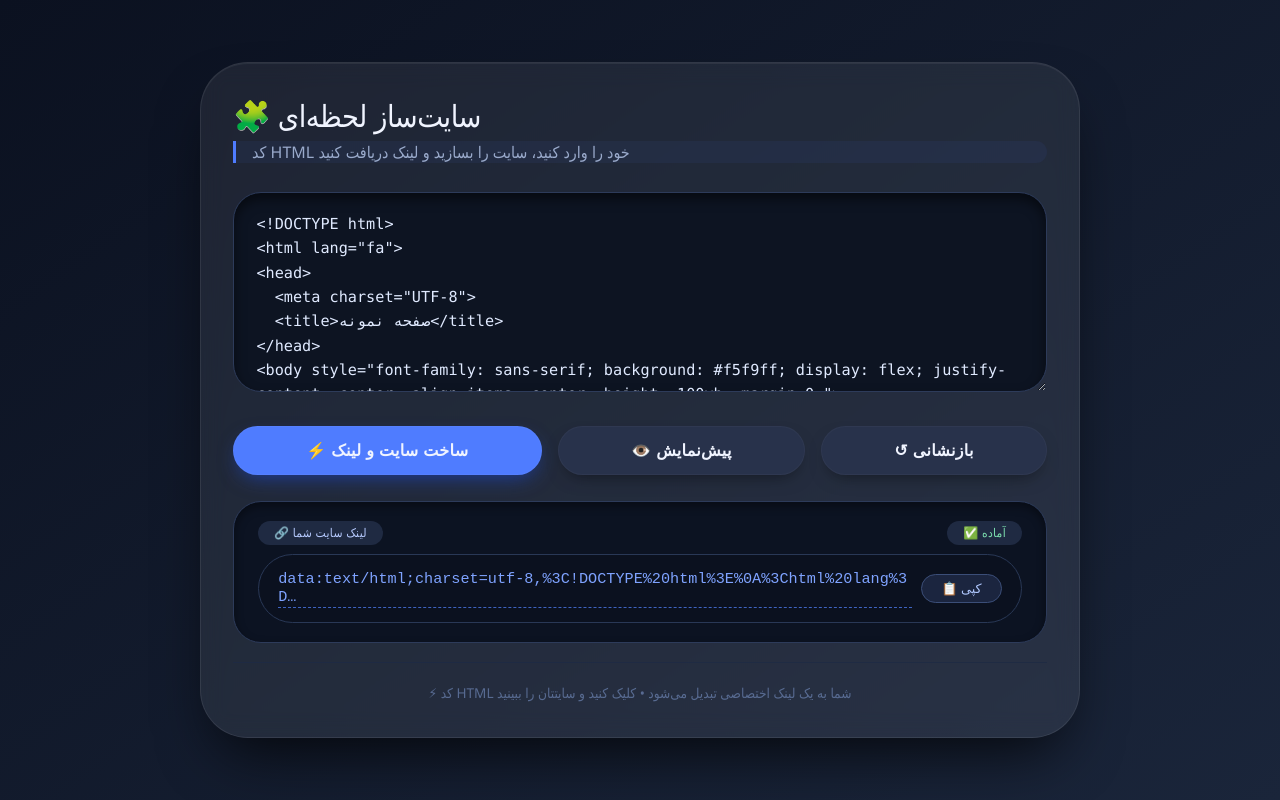
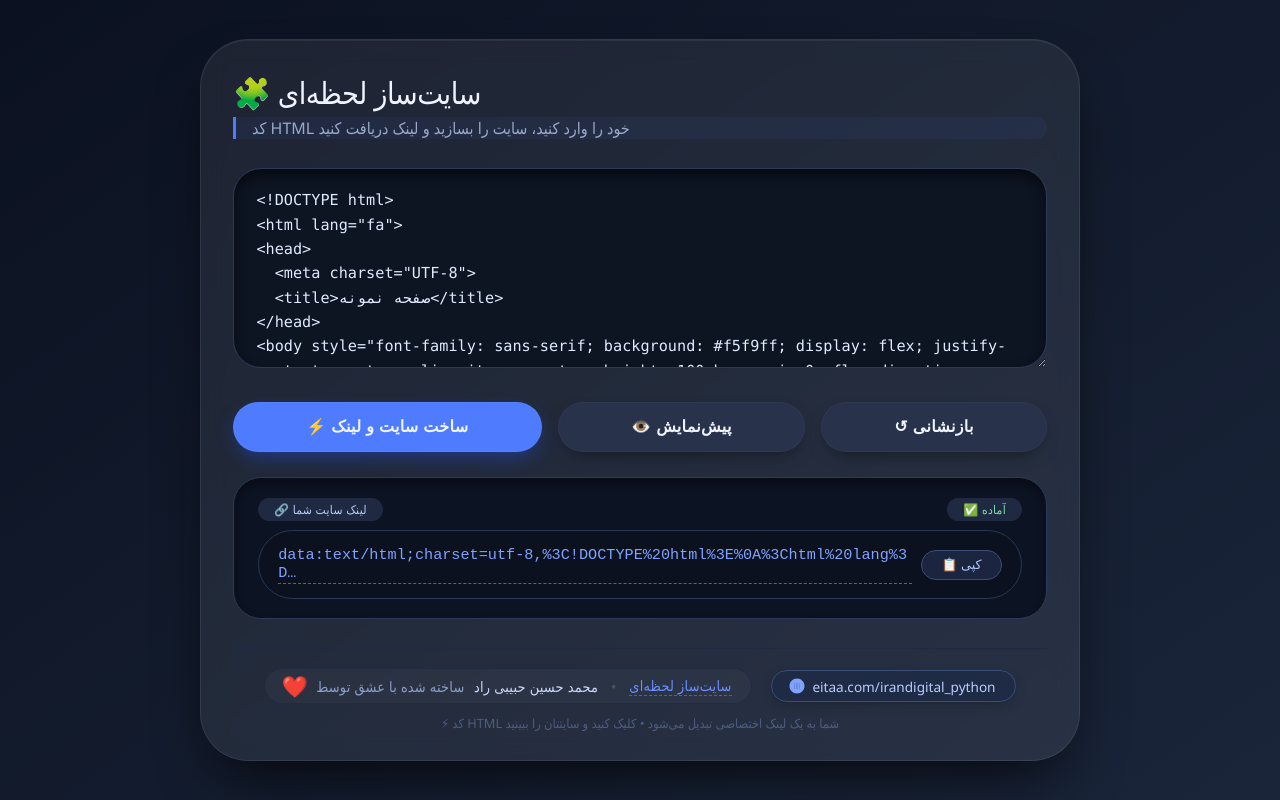
Before and after one commit to mh1392rad-source/web, a plain HTML site: page index.html in a window 1280 px wide. Drawn offline with Linux system fonts and the light colour scheme.

Commit message:
Update index.html

```diff
--- a/index.html
+++ b/index.html
@@ -29,7 +29,7 @@
             -webkit-backdrop-filter: blur(12px);
             border: 1px solid rgba(255, 255, 255, 0.08);
             border-radius: 48px;
-            padding: 2rem 2rem 2.2rem;
+            padding: 2rem 2rem 1.8rem;
             box-shadow: 0 30px 60px -20px rgba(0, 0, 0, 0.8), inset 0 1px 0 rgba(255, 255, 255, 0.06);
             transition: 0.3s;
         }
@@ -125,14 +125,6 @@
             background: #36466b;
         }
 
-        .btn-success {
-            background: #1f9a6e;
-        }
-
-        .btn-success:hover {
-            background: #2bb884;
-        }
-
         .btn:active {
             transform: scale(0.97);
         }
@@ -217,26 +209,113 @@
             color: white;
         }
 
-        .footer-note {
-            margin-top: 1.2rem;
-            color: #5e729b;
-            font-size: 0.85rem;
+        /* ===== بخش پایین: امضا ===== */
+        .footer-credit {
+            margin-top: 1.8rem;
+            padding-top: 1.2rem;
+            border-top: 1px solid #1f2b44;
+            display: flex;
+            flex-wrap: wrap;
+            align-items: center;
+            justify-content: center;
+            gap: 0.8rem 1.2rem;
             text-align: center;
-            border-top: 1px solid #1f2b44;
-            padding-top: 1.2rem;
-            opacity: 0.9;
         }
 
-        .empty-state {
-            color: #5a709b;
-            font-style: italic;
-            font-weight: 300;
+        .credit-text {
+            color: #8a9fc9;
+            font-size: 0.9rem;
+            font-weight: 400;
+            letter-spacing: 0.2px;
+            background: rgba(255, 255, 255, 0.03);
+            padding: 0.3rem 1.2rem;
+            border-radius: 50px;
+            border: 1px solid #1f2b44;
+            display: inline-flex;
+            align-items: center;
+            flex-wrap: wrap;
+            gap: 0.2rem 0.6rem;
+        }
+
+        .credit-text .heart {
+            color: #ff4466;
+            font-size: 1.1rem;
+            animation: pulse 1.5s ease-in-out infinite;
+            display: inline-block;
+        }
+
+        @keyframes pulse {
+            0%, 100% { transform: scale(1); }
+            50% { transform: scale(1.25); }
+        }
+
+        .credit-text strong {
+            color: #c9daff;
+            font-weight: 500;
+        }
+
+        .credit-text .site-link {
+            color: #6a8fff;
+            text-decoration: none;
+            border-bottom: 1px dashed #3e63c0;
+            transition: 0.2s;
+            font-weight: 500;
+        }
+
+        .credit-text .site-link:hover {
+            color: #b7cdff;
+            border-bottom-color: #7fa3ff;
+        }
+
+        .channel-link {
+            display: inline-flex;
+            align-items: center;
+            gap: 0.4rem;
+            background: #1f2a44;
+            padding: 0.35rem 1.2rem 0.35rem 1rem;
+            border-radius: 50px;
+            border: 1px solid #3a4d78;
+            transition: 0.2s;
+            color: #b7ccff;
+            text-decoration: none;
+            font-size: 0.85rem;
+            font-weight: 500;
+            box-shadow: 0 4px 12px rgba(0, 0, 0, 0.2);
+        }
+
+        .channel-link:hover {
+            background: #2d3d66;
+            border-color: #6a8aff;
+            color: white;
+            transform: scale(1.02);
+            box-shadow: 0 6px 18px rgba(79, 124, 255, 0.15);
+        }
+
+        .channel-link svg {
+            width: 18px;
+            height: 18px;
+            fill: #7fa3ff;
+            transition: 0.2s;
+        }
+
+        .channel-link:hover svg {
+            fill: #b7cdff;
+        }
+
+        .footer-note {
+            margin-top: 0.6rem;
+            color: #5e729b;
+            font-size: 0.8rem;
+            text-align: center;
+            opacity: 0.7;
+            width: 100%;
         }
 
         @media (max-width: 550px) {
             .card { padding: 1.5rem; }
             h1 { font-size: 1.5rem; }
             .btn { padding: 0.7rem 1.2rem; }
+            .footer-credit { flex-direction: column; align-items: center; }
         }
     </style>
 </head>
@@ -246,17 +325,22 @@
     <h1>🧩  سایت‌ساز لحظه‌ای</h1>
     <div class="sub">کد HTML خود را وارد کنید، سایت را بسازید و لینک دریافت کنید</div>
 
-    <textarea id="htmlCodeInput" placeholder="&lt;!DOCTYPE html&gt;&#10;&lt;html&gt;&#10;&lt;head&gt;&lt;title&gt;صفحه من&lt;/title&gt;&lt;/head&gt;&#10;&lt;body&gt;&#10;  &lt;h1&gt;سلام دنیا!&lt;/h1&gt;&#10;&lt;/body&gt;&#10;&lt;/html&gt;">&lt;!DOCTYPE html&gt;
+    <textarea id="htmlCodeInput" placeholder="&lt;!DOCTYPE html&gt;&#10;&lt;html&gt;&#10;&lt;head&gt;&lt;title&gt;صفحه من&lt;/title&gt;&lt;/head&gt;&lt;body&gt;&#10;  &lt;h1&gt;سلام دنیا!&lt;/h1&gt;&#10;&lt;/body&gt;&#10;&lt;/html&gt;">&lt;!DOCTYPE html&gt;
 &lt;html lang=&quot;fa&quot;&gt;
 &lt;head&gt;
   &lt;meta charset=&quot;UTF-8&quot;&gt;
   &lt;title&gt;صفحه نمونه&lt;/title&gt;
 &lt;/head&gt;
-&lt;body style=&quot;font-family: sans-serif; background: #f5f9ff; display: flex; justify-content: center; align-items: center; height: 100vh; margin:0;&quot;&gt;
-  &lt;div style=&quot;background: white; padding: 2.5rem 3rem; border-radius: 60px; box-shadow: 0 18px 40px rgba(0,0,0,0.08); text-align:center;&quot;&gt;
+&lt;body style=&quot;font-family: sans-serif; background: #f5f9ff; display: flex; justify-content: center; align-items: center; height: 100vh; margin:0; flex-direction: column;&quot;&gt;
+  &lt;div style=&quot;background: white; padding: 2.5rem 3rem; border-radius: 60px; box-shadow: 0 18px 40px rgba(0,0,0,0.08); text-align:center; max-width: 500px;&quot;&gt;
     &lt;h2 style=&quot;color: #1d2b4b;&quot;&gt;🚀  سایت شما آماده است!&lt;/h2&gt;
     &lt;p style=&quot;color: #3a4e74;&quot;&gt;این صفحه با کد HTML شما ساخته شده.&lt;/p&gt;
     &lt;div style=&quot;background: #edf3ff; padding: 0.5rem 1.5rem; border-radius: 50px; display:inline-block;&quot;&gt;✨ موفق باشید ✨&lt;/div&gt;
+  &lt;/div&gt;
+  &lt;div style=&quot;margin-top: 2rem; color: #6a7fa0; font-size: 0.85rem; text-align: center; border-top: 1px solid #dce4f5; padding-top: 1.2rem; width: 85%; max-width: 450px; line-height: 1.8;&quot;&gt;
+    &lt;span style=&quot;color: #ff4466;&quot;&gt;❤️&lt;/span&gt; ساخته شده با عشق توسط &lt;strong style=&quot;color: #1a3a6a;&quot;&gt;محمد حسین حبیبی راد&lt;/strong&gt;
+    &lt;br&gt;
+    &lt;span style=&quot;font-size: 0.8rem; color: #8a9fc9;&quot;&gt;⚡ توسط &lt;a href=&quot;https://mh1392rad-source.github.io/web/&quot; target=&quot;_blank&quot; style=&quot;color: #4f7cff; text-decoration: none; border-bottom: 1px dashed #4f7cff;&quot;&gt;سایت‌ساز لحظه‌ای&lt;/a&gt; &lt;/span&gt;
   &lt;/div&gt;
 &lt;/body&gt;
 &lt;/html&gt;</textarea>
@@ -276,6 +360,25 @@
             <span class="empty-state">هنوز سایتی ساخته نشده، کد را وارد کنید و بزنید «ساخت سایت»</span>
         </div>
     </div>
+
+    <!-- ===== بخش پایین: امضا ===== -->
+    <div class="footer-credit">
+        <div class="credit-text">
+            <span class="heart">❤️</span>
+            <span>ساخته شده با عشق توسط</span>
+            <strong>محمد حسین حبیبی راد</strong>
+            <span style="opacity:0.3; margin:0 0.2rem;">•</span>
+            <a href="https://mh1392rad-source.github.io/web/" target="_blank" class="site-link">سایت‌ساز لحظه‌ای</a>
+        </div>
+        <a href="https://eitaa.com/irandigital_python" target="_blank" rel="noopener noreferrer" class="channel-link">
+            <svg viewBox="0 0 24 24" width="18" height="18" style="fill:#7fa3ff;">
+                <path d="M12 2C6.48 2 2 6.48 2 12s4.48 10 10 10 10-4.48 10-10S17.52 2 12 2zm-1 14H9V8h2v8zm4 0h-2V8h2v8z"/>
+                <rect x="9" y="8" width="2" height="8"/>
+                <rect x="13" y="8" width="2" height="8"/>
+            </svg>
+            <span>eitaa.com/irandigital_python</span>
+        </a>
+    </div>
     <div class="footer-note">
         ⚡  کد HTML شما به یک لینک اختصاصی تبدیل می‌شود • کلیک کنید و سایتتان را ببینید
     </div>
@@ -290,25 +393,24 @@
         const linkContainer = document.getElementById('generatedLink');
         const statusBadge = document.getElementById('statusBadge');
 
+        // لینک سایت‌ساز
+        const toolUrl = 'https://mh1392rad-source.github.io/web/';
+
         // تابع برای ساخت لینک داده‌ای (data URI) از کد HTML
         function buildSiteLink(htmlCode) {
-            // حذف فضای خالی اضافی در ابتدا و انتها (اختیاری)
             const trimmed = htmlCode.trim();
             if (!trimmed) {
-                return null;   // کد خالی
+                return null;
             }
-            // تبدیل به data URI با نوع text/html و کاراکتر set utf-8
             const encoded = encodeURIComponent(trimmed);
             return `data:text/html;charset=utf-8,${encoded}`;
         }
 
         // تابع برای به‌روزرسانی رابط کاربری با لینک جدید
         function updateLinkDisplay(link) {
-            // پاک کردن محتوای قبلی
             linkContainer.innerHTML = '';
 
             if (!link) {
-                // حالت خالی / خطا
                 const emptySpan = document.createElement('span');
                 emptySpan.className = 'empty-state';
                 emptySpan.textContent = '⚠️  کد HTML معتبر وارد کنید (خالی نباشد)';
@@ -318,32 +420,26 @@
                 return;
             }
 
-            // ایجاد لینک قابل کلیک
             const anchor = document.createElement('a');
             anchor.href = link;
             anchor.target = '_blank';
             anchor.rel = 'noopener noreferrer';
             anchor.textContent = link.length > 70 ? link.substring(0, 70) + '…' : link;
-            anchor.title = link;  // نمایش کامل در هاور
+            anchor.title = link;
 
-            // دکمه کپی
             const copyBtn = document.createElement('button');
             copyBtn.className = 'copy-btn';
             copyBtn.textContent = '📋  کپی';
             copyBtn.setAttribute('aria-label', 'کپی لینک');
 
-            // اضافه کردن به کانتینر
             linkContainer.appendChild(anchor);
             linkContainer.appendChild(copyBtn);
 
-            // تغییر وضعیت
             statusBadge.textContent = '✅  آماده';
             statusBadge.style.color = '#7ddfb0';
 
-            // رویداد کپی
             copyBtn.addEventListener('click', function(e) {
                 e.stopPropagation();
-                // کپی کردن لینک کامل (نه متن نمایشی)
                 const fullLink = link;
                 if (navigator.clipboard && navigator.clipboard.writeText) {
                     navigator.clipboard.writeText(fullLink)
@@ -355,18 +451,14 @@
                             }, 2200);
                         })
                         .catch(() => {
-                            // fallback
                             copyViaFallback(fullLink, copyBtn);
                         });
                 } else {
                     copyViaFallback(fullLink, copyBtn);
                 }
             });
-
-            // همچنین با کلیک روی خود لینک، صفحه جدید باز می‌شود (همانطور که anchor کار می‌کند)
         }
 
-        // fallback کپی برای مرورگرهای قدیمی
         function copyViaFallback(text, btnElement) {
             const textArea = document.createElement('textarea');
             textArea.value = text;
@@ -393,25 +485,21 @@
             document.body.removeChild(textArea);
         }
 
-        // تابع اصلی ساخت لینک و نمایش
         function generateAndDisplay() {
             const code = textarea.value;
             const link = buildSiteLink(code);
             if (link) {
                 updateLinkDisplay(link);
             } else {
-                updateLinkDisplay(null);   // خالی
+                updateLinkDisplay(null);
             }
         }
 
-        // پیش‌نمایش در تب جدید (با استفاده از لینک ساخته شده)
         function previewSite() {
             const code = textarea.value;
             const link = buildSiteLink(code);
             if (link) {
-                // باز کردن در تب جدید
                 window.open(link, '_blank');
-                // همچنین وضعیت را به‌روز می‌کنیم
                 updateLinkDisplay(link);
             } else {
                 alert('لطفاً کد HTML معتبری وارد کنید (نباید خالی باشد).');
@@ -419,7 +507,6 @@
             }
         }
 
-        // بازنشانی (پر کردن با کد نمونه)
         function resetToSample() {
             const sample = `<!DOCTYPE html>
 <html lang="fa">
@@ -427,22 +514,24 @@
   <meta charset="UTF-8">
   <title>صفحه نمونه</title>
 </head>
-<body style="font-family: sans-serif; background: #f5f9ff; display: flex; justify-content: center; align-items: center; height: 100vh; margin:0;">
-  <div style="background: white; padding: 2.5rem 3rem; border-radius: 60px; box-shadow: 0 18px 40px rgba(0,0,0,0.08); text-align:center;">
+<body style="font-family: sans-serif; background: #f5f9ff; display: flex; justify-content: center; align-items: center; height: 100vh; margin:0; flex-direction: column;">
+  <div style="background: white; padding: 2.5rem 3rem; border-radius: 60px; box-shadow: 0 18px 40px rgba(0,0,0,0.08); text-align:center; max-width: 500px;">
     <h2 style="color: #1d2b4b;">🚀  سایت شما آماده است!</h2>
     <p style="color: #3a4e74;">این صفحه با کد HTML شما ساخته شده.</p>
     <div style="background: #edf3ff; padding: 0.5rem 1.5rem; border-radius: 50px; display:inline-block;">✨ موفق باشید ✨</div>
   </div>
+  <div style="margin-top: 2rem; color: #6a7fa0; font-size: 0.85rem; text-align: center; border-top: 1px solid #dce4f5; padding-top: 1.2rem; width: 85%; max-width: 450px; line-height: 1.8;">
+    <span style="color: #ff4466;">❤️</span> ساخته شده با عشق توسط <strong style="color: #1a3a6a;">محمد حسین حبیبی راد</strong>
+    <br>
+    <span style="font-size: 0.8rem; color: #8a9fc9;">⚡ توسط <a href="${toolUrl}" target="_blank" style="color: #4f7cff; text-decoration: none; border-bottom: 1px dashed #4f7cff;">سایت‌ساز لحظه‌ای</a> </span>
+  </div>
 </body>
 </html>`;
             textarea.value = sample;
-            // بعد از ریست، لینک را هم بازسازی کن
             generateAndDisplay();
         }
 
-        // بارگذاری اولیه: با مقدار پیش‌فرض (که داخل textarea است) لینک بساز
         function initialize() {
-            // اگر textarea خالی نبود، لینک بساز
             if (textarea.value.trim() !== '') {
                 const initialLink = buildSiteLink(textarea.value);
                 if (initialLink) {
@@ -451,24 +540,14 @@
                     updateLinkDisplay(null);
                 }
             } else {
-                // اگر خالی است، نمونه را پر کن (ولی برای این نسخه، مقدار پیش‌فرض در html هست)
-                // اما برای احتیاط:
-                if (textarea.value.trim() === '') {
-                    resetToSample();
-                } else {
-                    generateAndDisplay();
-                }
+                resetToSample();
             }
         }
 
-        // رویدادها
         generateBtn.addEventListener('click', generateAndDisplay);
         previewBtn.addEventListener('click', previewSite);
         resetBtn.addEventListener('click', resetToSample);
 
-        // در صورتی که کاربر با کلیدهای میانبر یا هر روش دیگری مقدار را تغییر داد،
-        // اما برای راحتی، دکمه ساخت را می‌زند.
-        // همچنین با فشردن Ctrl+Enter در textarea میشه ساخت (اختیاری)
         textarea.addEventListener('keydown', function(e) {
             if ((e.ctrlKey || e.metaKey) && e.key === 'Enter') {
                 e.preventDefault();
@@ -476,7 +555,6 @@
             }
         });
 
-        // مقداردهی اولیه
         initialize();
     })();
 </script>
```
